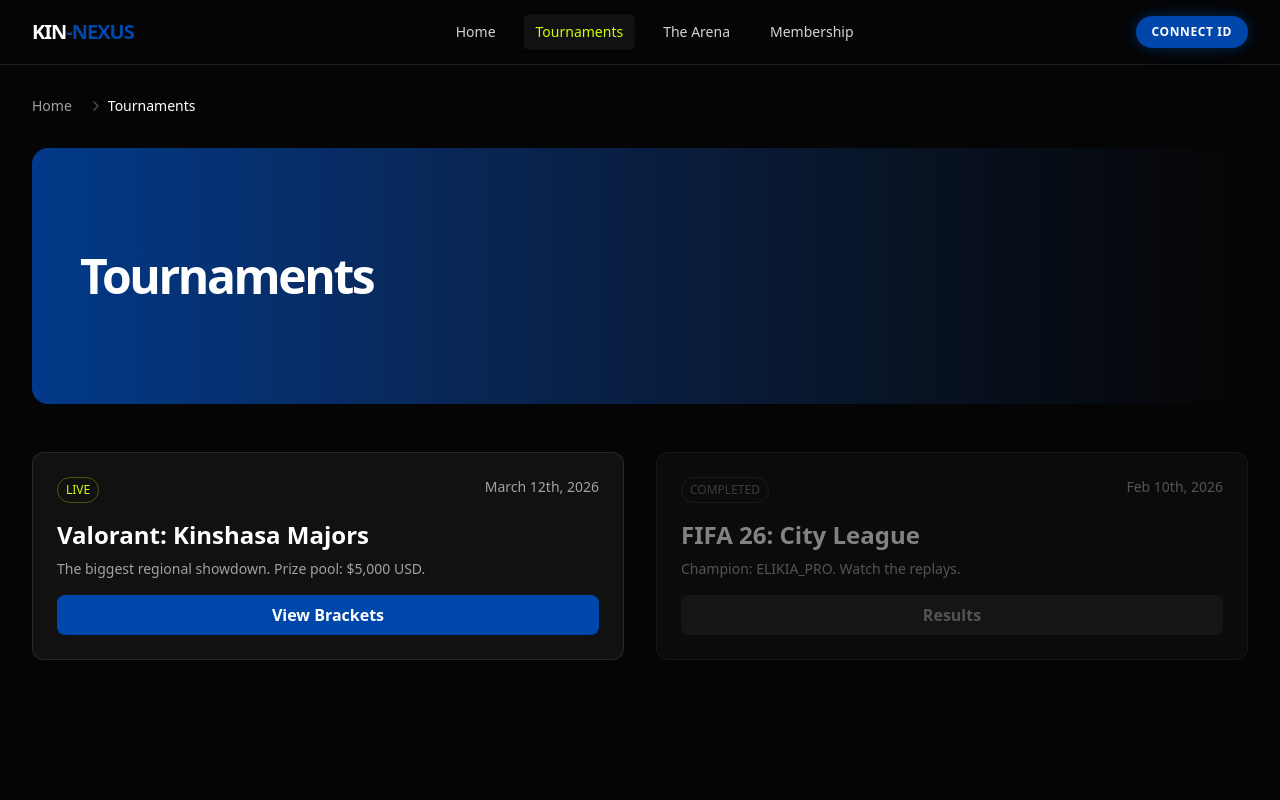
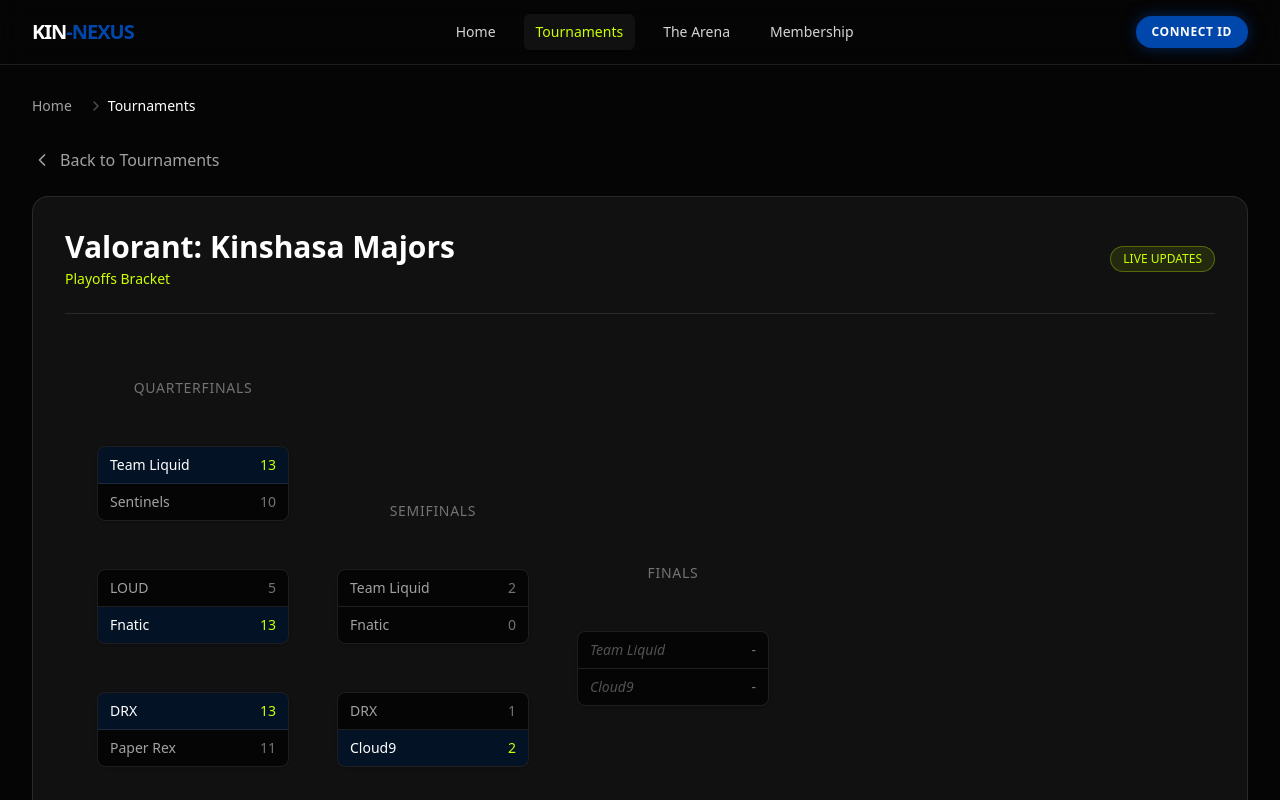
Before and after one commit to raphk99/kin-nexus, a Next.js app: page /kin-nexus/tournaments in a window 1280 px wide. Both pictures are taken after a click on the button "View Brackets". Shown: the top 800 px of the page. Built offline with nearby package versions, Linux system fonts and the light colour scheme.

Commit message:
add: tourneys

```diff
--- a/src/app/tournaments/page.tsx
+++ b/src/app/tournaments/page.tsx
@@ -1,9 +1,70 @@
+"use client";
+
+import { useState } from "react";
 import { Breadcrumbs } from "@/components/ui/Breadcrumbs";
+import { Bracket } from "@/components/tournaments/Bracket";
+import { Match } from "@/components/tournaments/types";
+import { ChevronLeft } from "lucide-react";
+
+const MOCK_BRACKET_DATA: Match[] = [
+  // Quarterfinals
+  {
+    id: "qf1",
+    round: 0,
+    team1: { id: "t1", name: "Team Liquid", score: 13, isWinner: true },
+    team2: { id: "t2", name: "Sentinels", score: 10 },
+  },
+  {
+    id: "qf2",
+    round: 0,
+    team1: { id: "t3", name: "LOUD", score: 5 },
+    team2: { id: "t4", name: "Fnatic", score: 13, isWinner: true },
+  },
+  {
+    id: "qf3",
+    round: 0,
+    team1: { id: "t5", name: "DRX", score: 13, isWinner: true },
+    team2: { id: "t6", name: "Paper Rex", score: 11 },
+  },
+  {
+    id: "qf4",
+    round: 0,
+    team1: { id: "t7", name: "BBL", score: 8 },
+    team2: { id: "t8", name: "Cloud9", score: 13, isWinner: true },
+  },
+  // Semifinals
+  {
+    id: "sf1",
+    round: 1,
+    team1: { id: "t1", name: "Team Liquid", score: 2 },
+    team2: { id: "t4", name: "Fnatic", score: 0 }, // Score TBD or generic
+    nextMatchId: "f1",
+  },
+    {
+    id: "sf2",
+    round: 1,
+    team1: { id: "t5", name: "DRX", score: 1 },
+    team2: { id: "t8", name: "Cloud9", score: 2, isWinner: true },
+    nextMatchId: "f1",
+  },
+  // Finals
+  {
+    id: "f1",
+    round: 2,
+    team1: { id: "t1", name: "Team Liquid", status: "TBD" },
+    team2: { id: "t8", name: "Cloud9", status: "TBD" },
+  },
+];
 
 export default function TournamentsPage() {
+  const [showBracket, setShowBracket] = useState(false);
+
   return (
     <main className="flex min-h-screen flex-col p-8 bg-obsidian text-white font-sans max-w-7xl mx-auto">
       <Breadcrumbs />
+
+      {!showBracket ? (
+        <>
             <div className="relative w-full h-64 rounded-2xl overflow-hidden mb-12 group">
                 <div className="absolute inset-0 bg-gradient-to-r from-cobalt-electric to-obsidian opacity-80 group-hover:opacity-90 transition-opacity" />
                 <div className="absolute inset-0 flex items-center px-12">
@@ -12,19 +73,23 @@
             </div>
 
             <div className="grid grid-cols-1 md:grid-cols-2 gap-8">
-        {/* Placeholder for Tournament List */}
+                {/* Valorant Tournament */}
                 <div className="p-6 rounded-xl border border-white/10 bg-white/5 hover:border-lime-cyber/50 transition-colors">
                     <div className="flex justify-between items-start mb-4">
                         <span className="text-xs font-mono text-lime-cyber px-2 py-1 rounded-full border border-lime-cyber/30">LIVE</span>
                         <span className="text-sm text-neutral-400">March 12th, 2026</span>
                     </div>
                     <h2 className="text-2xl font-bold mb-2">Valorant: Kinshasa Majors</h2>
-            <p className="text-neutral-400 text-sm mb-4">The biggest regional showdown. Prize pool: $5,000 USD.</p>
-            <button className="w-full py-2 bg-cobalt-electric hover:bg-cobalt-electric/80 text-white rounded-lg font-bold transition-colors">
+                    <p className="text-neutral-400 text-sm mb-4">The biggest showdown yet. Prize pool: $500 USD.</p>
+                    <button
+                        onClick={() => setShowBracket(true)}
+                        className="w-full py-2 bg-cobalt-electric hover:bg-cobalt-electric/80 text-white rounded-lg font-bold transition-colors"
+                    >
                         View Brackets
                     </button>
                 </div>
 
+                {/* FIFA Tournament */}
                 <div className="p-6 rounded-xl border border-white/10 bg-white/5 opacity-50">
                     <div className="flex justify-between items-start mb-4">
                         <span className="text-xs font-mono text-neutral-500 px-2 py-1 rounded-full border border-neutral-500/30">COMPLETED</span>
@@ -37,6 +102,32 @@
                     </button>
                 </div>
             </div>
+        </>
+      ) : (
+        <div className="animate-in fade-in slide-in-from-bottom-4 duration-500">
+            <button
+                onClick={() => setShowBracket(false)}
+                className="flex items-center gap-2 text-neutral-400 hover:text-white mb-6 transition-colors"
+            >
+                <ChevronLeft size={20} />
+                Back to Tournaments
+            </button>
+
+            <div className="bg-white/5 border border-white/10 rounded-2xl p-8 overflow-hidden">
+                <div className="flex justify-between items-center mb-8 border-b border-white/10 pb-6">
+                    <div>
+                        <h2 className="text-3xl font-bold">Valorant: Kinshasa Majors</h2>
+                        <p className="text-lime-cyber font-mono text-sm mt-1">Playoffs Bracket</p>
+                    </div>
+                     <span className="text-xs font-mono text-lime-cyber px-3 py-1 rounded-full border border-lime-cyber/30 bg-lime-cyber/10">
+                        LIVE UPDATES
+                    </span>
+                </div>
+
+                <Bracket matches={MOCK_BRACKET_DATA} />
+            </div>
+        </div>
+      )}
     </main>
   );
 }
--- /dev/null
+++ b/src/components/tournaments/Bracket.tsx
@@ -0,0 +1,46 @@
+"use client";
+
+import { useMemo } from "react";
+import { Match } from "./types";
+import { MatchNode } from "./MatchNode";
+import { motion } from "framer-motion";
+
+interface BracketProps {
+  matches: Match[];
+}
+
+export function Bracket({ matches }: BracketProps) {
+  // Group matches by round
+  const rounds = useMemo(() => {
+    const grouped = new Map<number, Match[]>();
+    matches.forEach((match) => {
+      if (!grouped.has(match.round)) {
+        grouped.set(match.round, []);
+      }
+      grouped.get(match.round)?.push(match);
+    });
+    // Sort rounds by index
+    return Array.from(grouped.entries()).sort((a, b) => a[0] - b[0]);
+  }, [matches]);
+
+  return (
+    <div className="flex justify-start items-center gap-12 overflow-x-auto p-8 min-h-[500px]">
+      {rounds.map(([roundIndex, roundMatches]) => (
+        <div key={roundIndex} className="flex flex-col justify-around h-full gap-8">
+            <div className="text-center text-sm font-mono text-neutral-500 mb-4 uppercase tracking-wider">
+                {roundIndex === 0 ? "Quarterfinals" : roundIndex === 1 ? "Semifinals" : "Finals"}
+            </div>
+          <div className="flex flex-col gap-12 h-full justify-center">
+            {roundMatches.map((match) => (
+              <div key={match.id} className="relative">
+                <MatchNode match={match} />
+                 {/* Connection Lines Logic could go here for a more advanced implementation */}
+                 {/* For now we rely on flex alignment which looks decent for simple brackets */}
+              </div>
+            ))}
+          </div>
+        </div>
+      ))}
+    </div>
+  );
+}
--- /dev/null
+++ b/src/components/tournaments/MatchNode.tsx
@@ -0,0 +1,56 @@
+"use client";
+
+import { motion } from "framer-motion";
+import { Match, Team } from "./types";
+import { cn } from "@/lib/utils";
+
+interface MatchNodeProps {
+  match: Match;
+  className?: string;
+}
+
+const TeamRow = ({ team, isTop }: { team: Team; isTop: boolean }) => (
+  <div
+    className={cn(
+      "flex justify-between items-center px-3 py-2",
+      isTop ? "border-b border-white/10" : "",
+      team.isWinner ? "bg-cobalt-electric/20" : "bg-transparent"
+    )}
+  >
+    <span
+        className={cn(
+            "font-medium text-sm truncate max-w-[120px]",
+            team.isWinner ? "text-white" : "text-neutral-400",
+            team.status === 'TBD' && "text-neutral-600 italic"
+        )}
+    >
+      {team.name}
+    </span>
+    <span
+      className={cn(
+        "font-mono text-sm",
+        team.isWinner ? "text-lime-cyber" : "text-neutral-500"
+      )}
+    >
+      {team.score ?? "-"}
+    </span>
+  </div>
+);
+
+export function MatchNode({ match, className }: MatchNodeProps) {
+  return (
+    <motion.div
+      initial={{ opacity: 0, scale: 0.95 }}
+      animate={{ opacity: 1, scale: 1 }}
+      className={cn(
+        "w-48 bg-obsidian border border-white/10 rounded-lg overflow-hidden shadow-sm hover:border-cobalt-electric/50 transition-colors cursor-default",
+        className
+      )}
+    >
+        <div className="flex flex-col">
+            <TeamRow team={match.team1} isTop={true} />
+            <TeamRow team={match.team2} isTop={false} />
+        </div>
+    </motion.div>
+  );
+}
--- /dev/null
+++ b/src/components/tournaments/types.ts
@@ -0,0 +1,16 @@
+export interface Team {
+  id: string;
+  name: string;
+  score?: number;
+  isWinner?: boolean;
+  status?: 'TBD' | 'Eliminated' | 'Winner';
+}
+
+export interface Match {
+  id: string;
+  round: number; // 0 = Quarter, 1 = Semi, 2 = Final
+  team1: Team;
+  team2: Team;
+  date?: string;
+  nextMatchId?: string; // ID of the match the winner advanced to
+}
```
Lines whose indentation alone changed are shown as unchanged.
